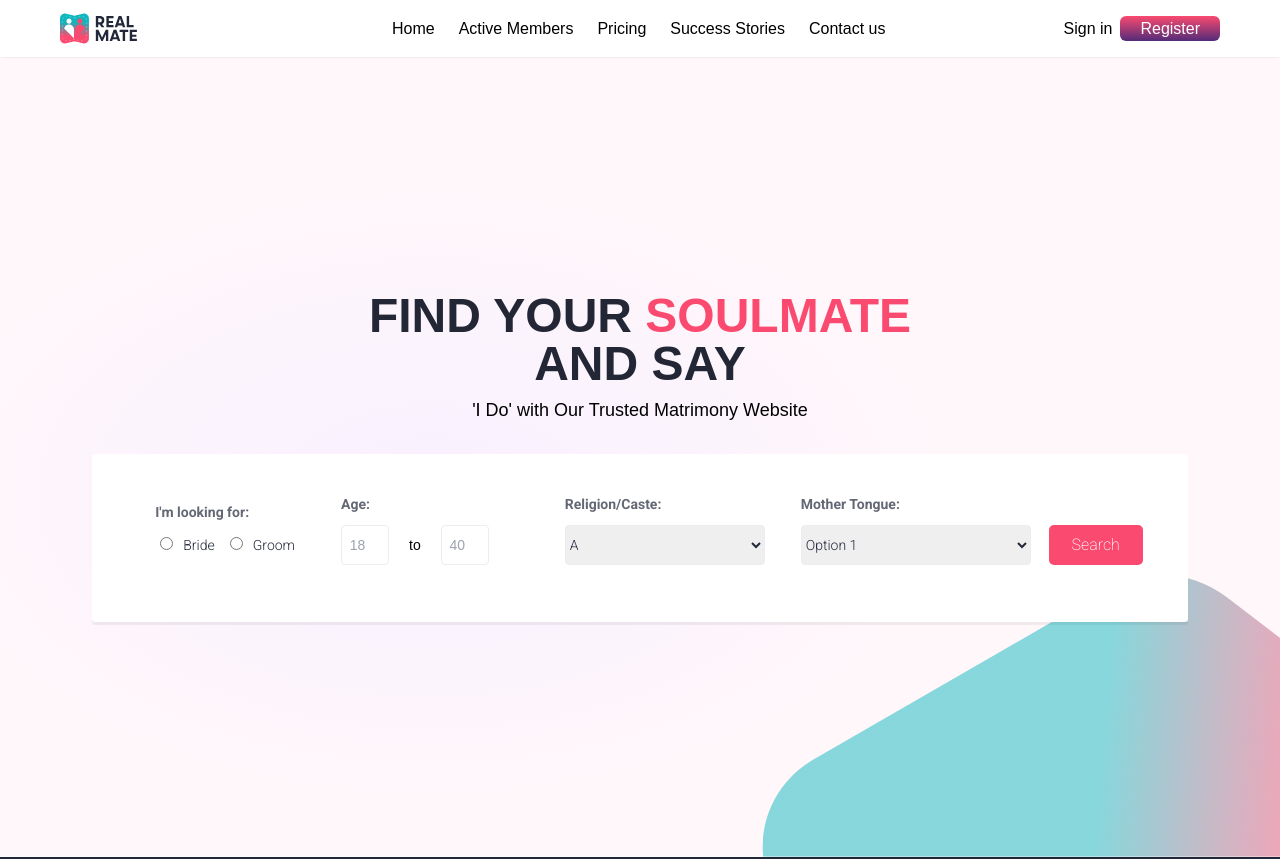
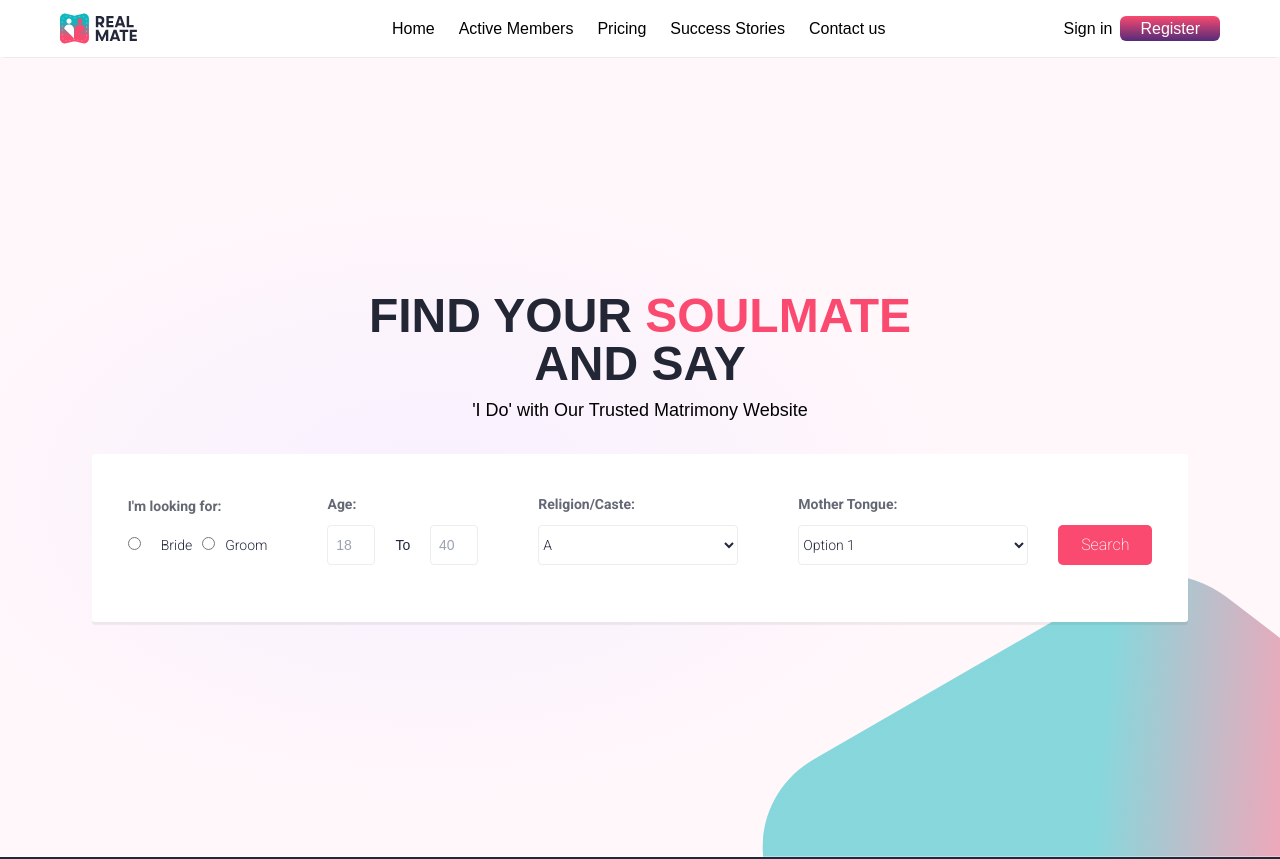
Before and after one commit to devvsakib/realmate, a Next.js app: page / in a window 1280 px wide. Shown: the top 859 px of the page. Built offline with nearby package versions, Linux system fonts and the light colour scheme.

Commit message:
Adjusted padding

```diff
--- a/package.json
+++ b/package.json
@@ -16,7 +16,7 @@
     "eslint-config-next": "13.3.1",
     "firebase": "^9.23.0",
     "framer-motion": "^10.12.17",
-    "next": "13.3.1",
+    "next": "^13.5.4",
     "postcss": "8.4.23",
     "pretty-checkbox-react": "^3.2.0",
     "prop-types": "15.7.2",
--- a/src/components/Searchbox/Searchbox.js
+++ b/src/components/Searchbox/Searchbox.js
@@ -1,6 +1,5 @@
 import "typeface-roboto";
 import React from 'react';
-import { Checkbox, Radio, Switch } from 'pretty-checkbox-react';
 // Component for the radio buttons section
 const RadioButtons = () => {
   return (
@@ -10,11 +9,11 @@ const RadioButtons = () => {
       </label>
       <div style={selectStyle}>
         <input type="radio" name="gender" value="bride" id="bride" style={radioStyle}/>
-        <label style={selectStyle}>Bride</label>
+        <label style={brideStyle}>Bride</label>
       </div>
       <div style={selectStyle}>
         <input type="radio" name="gender" value="groom" id="groom" style={radioStyle}/>
-        <label style={selectStyle}>Groom</label>
+        <label style={groomStyle}>Groom</label>
       </div>
     </div>
   );
@@ -27,9 +26,9 @@ const AgeInputs = () => {
       <label style={labelStyle}>
         Age:
       </label>
-      <div style={ageTo}>
+      <div style={ageStyle}>
         <input type="number" placeholder="18" style={ageContainer} />
-        <span style= {ageTo}>to</span>
+        <span style= {ageTo}>To</span>
         <input type="number" placeholder="40" style={ageContainer} />
       </div>
     </div>
@@ -55,7 +54,7 @@ const ReligionDropdown = () => {
 // Component for the Mother Tongue dropdown section
 const MotherTongueDropdown = () => {
   return (
-    <div style={sectionStyle}>
+    <div style={languageStyle}>
       <label style={labelStyle}>
         Mother Tongue:
       </label>
@@ -89,13 +88,13 @@ const searchboxStyle = {
   width: '1096px',
   height: '168px',
   backgroundColor: 'white',
-  margin: '0 auto',
   marginTop: '30px',
   boxShadow: '0px 3px 1px rgba(0, 0, 0, 0.06)',
   border: '0px solid #ccc',
   borderRadius: '3px',
   textAlign: 'center',
   display: 'inline-block',
+  padding: '0 20px 0 20px',
 };
 
 const sectionStyle = {
@@ -103,9 +102,19 @@ const sectionStyle = {
   alignItems: 'left',
   marginBottom: '20px',
   marginTop: '40px',
-  padding: '0 18px',
   textAlign: 'left',
+  padding: '0 60px 0 0px',
 };
+
+const languageStyle = {
+  display: 'inline-block',
+  alignItems: 'left',
+  marginBottom: '20px',
+  marginTop: '40px',
+  textAlign: 'left',
+  padding: '0 30px 0 0px',
+};
+
 
 const labelStyle = {
   textAlign: 'left',
@@ -126,10 +135,14 @@ const ageContainer = {
   width: '48px',
   height: '40px',
   fontSize: '14px',
-  fontWeight: '300',
-  margin: '0px 20px 0px 0px',
   textAlign: 'center',
   borderRadius: '4px',
+};
+
+const ageStyle = {
+  display: 'inline-block',
+  alignItems: 'center',
+  fontSize: '14px',
 };
 
 const ageTo = {
@@ -137,12 +150,11 @@ const ageTo = {
   alignItems: 'center',
   fontSize: '14px',
   fontWeight: '300',
-  marginRight: '20px',
+  padding: '0 20px 0 20px',
+  color: '#23273A',
 };
 
-
 const religionDropdown = {
-  // marginLeft: '10px',
   fontFamily: 'Roboto, sans-serif',
   width: '200px',
   height: '40px',
@@ -151,10 +163,10 @@ const religionDropdown = {
   fontSize: '14px',
   border: '1px solid #EDEDED',
   borderRadius: '4px',
+  background: 'transparent',
 };
 
 const languageDropdown = {
-  // marginLeft: '10px',
   fontFamily: 'Roboto, sans-serif',
   width: '230px',
   height: '40px',
@@ -163,11 +175,11 @@ const languageDropdown = {
   fontSize: '14px',
   border: '1px solid #EDEDED',
   borderRadius: '4px',
+  background: 'none',
+  padding: '0 0px 0 0',
 };
 
 const selectStyle = {
-  marginRight: '5px',
-  marginLeft: '5px',
   fontFamily: 'Roboto, sans-serif',
   color: '#23273A',
   fontWeight: '300',
@@ -176,16 +188,32 @@ const selectStyle = {
   alignContent: 'center',
 };
 
+const brideStyle = {
+  fontFamily: 'Roboto, sans-serif',
+  color: '#23273A',
+  fontWeight: '300',
+  fontSize: '14px',
+  display: 'inline',
+  padding: '0 10px 0 10px'
+};
+
+const groomStyle = {
+  fontFamily: 'Roboto, sans-serif',
+  color: '#23273A',
+  fontWeight: '300',
+  fontSize: '14px',
+  display: 'inline',
+};
 
 const radioStyle = {
-  marginRight: '5px',
   display: 'inline-block',
   border: '10px solid #FFFFFF',
-  // background: 'transparent',
   borderColor: 'blue',
   accentColor: '#EB5757',
   color: 'blue',
   alignContent: 'center',
+  marginTop: '10px',
+  marginRight: '10px',
 };
 
 const buttonStyle = {
```
Also changed, not shown: 2 other files (tests, documents, lock files or other folders).
